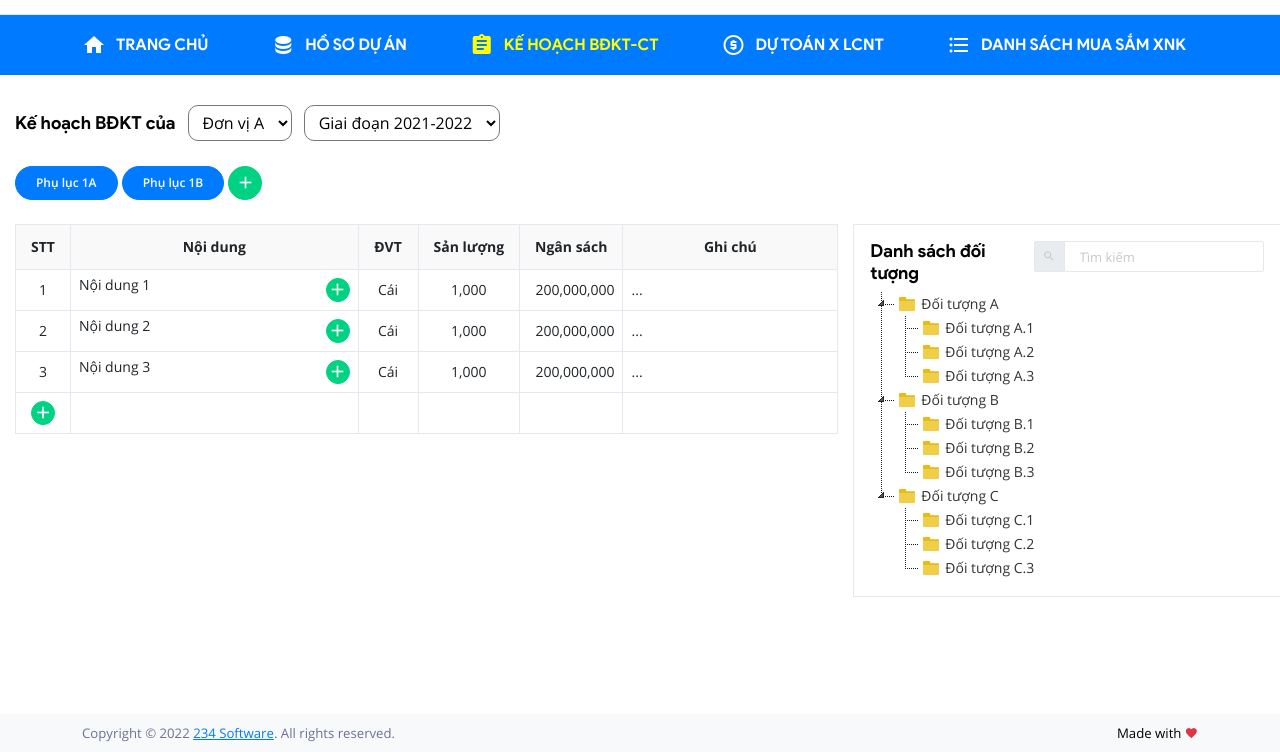
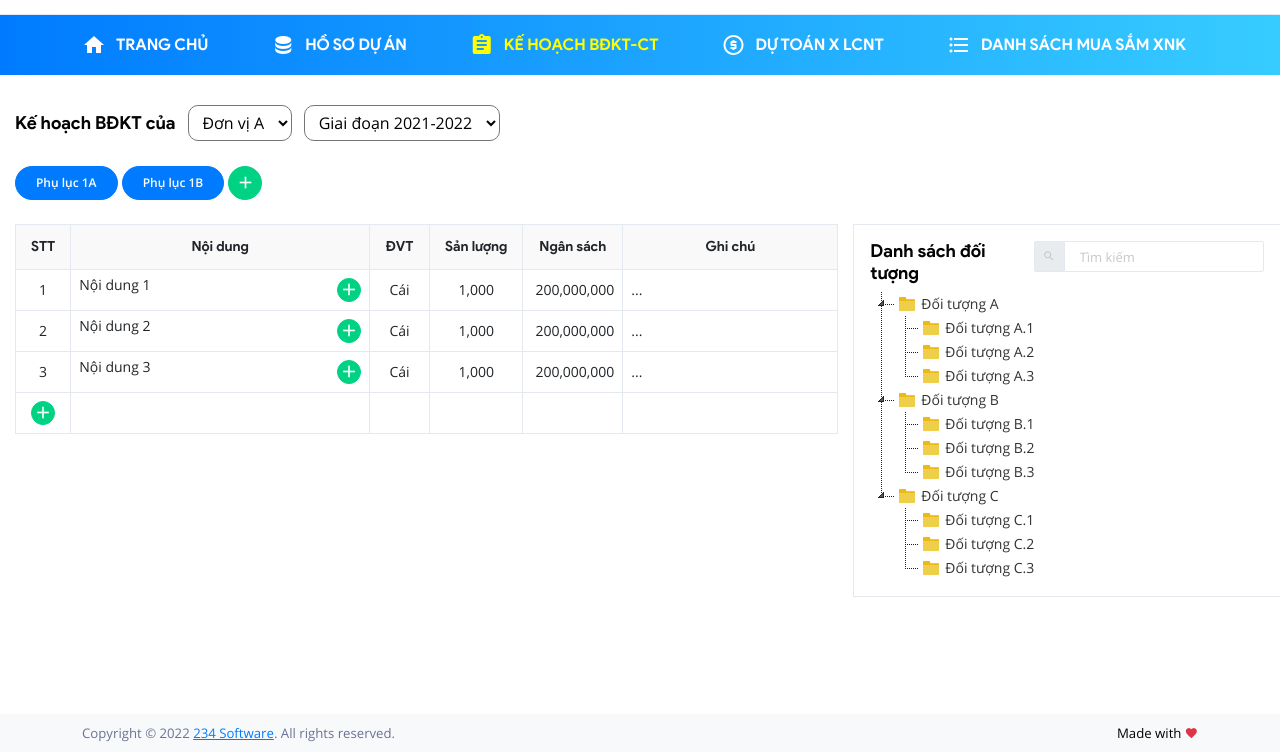
Before and after one commit to tungps8x/234-software, a plain HTML site: page ke-hoach-bdkt-ct.html in a window 1280 px wide. Shown: the part 66-818 px from the top of the page. Drawn offline with Linux system fonts and the light colour scheme; files that its build step writes are made by us from their sources; files whose address does not match are found by name.

Commit message:
Update custom.css

```diff
--- a/assets/css/custom.css
+++ b/assets/css/custom.css
@@ -87,6 +87,10 @@ h1,h2,h3,h4,h5,h6 {font-family:SVN-Product Sans!important;font-weight: bold;}
 	background: rgb(255,8,84);
 	background: linear-gradient(0deg, rgba(255,8,84,1) 0%, rgba(255,106,0,1) 100%);
 }
+.horizontal-menu .bottom-navbar {
+	background: rgb(0,123,255);
+	background: linear-gradient(90deg, rgba(0,123,255,1) 0%, rgba(55,204,255,1) 100%);
+}
 .unit-name,.default-tree {
 	font-size:16px;
 	color:#333;
@@ -121,7 +125,12 @@ h1,h2,h3,h4,h5,h6 {font-family:SVN-Product Sans!important;font-weight: bold;}
 	width:24px!important;
 	height:24px!important;
 }
-.table-default th {font-weight:bold!important;padding:15px;background:#F9F9F9;}
+.table-default th {
+	font-weight:bold!important;
+	padding:15px;
+	background:#F9F9F9;
+	font-family: 'SVN-Product Sans'!important;
+}
 .date-day {
 	text-align:center;
 	font-weight:bold;
```
